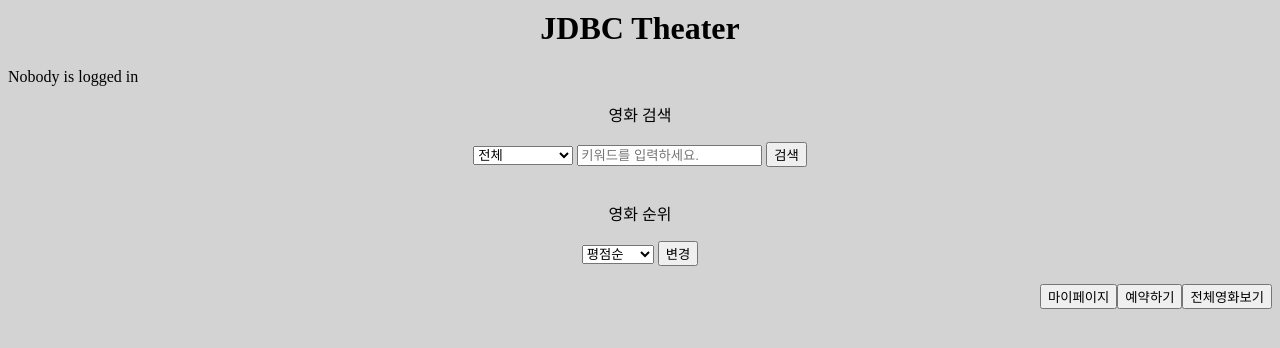
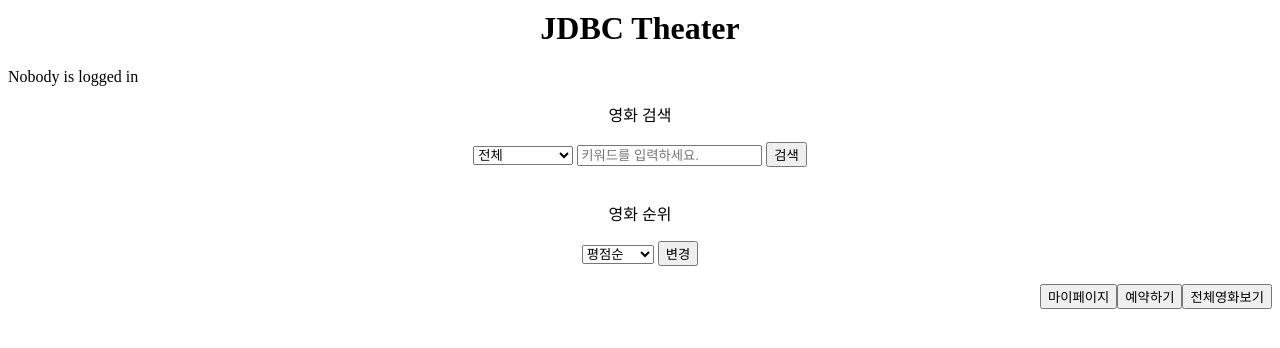
Before and after one commit to ykss/JDBC_movie_booking_system, a PHP site: page / in a window 1280 px wide. Shown: the top 348 px of the page. Run offline with PHP 8.4, Linux system fonts and the light colour scheme; data that the repository does not hold is empty.

Commit message:
committed

```diff
--- a/dbh.inc.php
+++ b/dbh.inc.php
@@ -2,7 +2,7 @@
 
 $dbServername ="localhost";
 $dbUsername ="root";
-$dbPassword ="000000";
+$dbPassword ="zjaehwls";
 $dbName ="ressystem";
 
 // connect to the database
--- a/index.php
+++ b/index.php
@@ -14,9 +14,6 @@ include "server.php"
       echo "Nobody is logged in";
     }?>
     <style>
-      body {
-        background-color: lightgray;
-      }
       #pic{
         column-width:200px;
         display: inline-block;
--- a/schedule.php
+++ b/schedule.php
@@ -9,9 +9,6 @@ include_once "dbh.inc.php";
   <link rel="stylesheet" type="text/css" href="com.css">
 <body>
 현재상영중인 영화정보 가져오기
-
-
-
 <form method="post" action="reserve.php">
 <select name='schedule'>
   <option value='' selected>-- 영화선택 --</option>
```
Also changed, not shown: comment.inc.php (line endings or trailing spaces).
